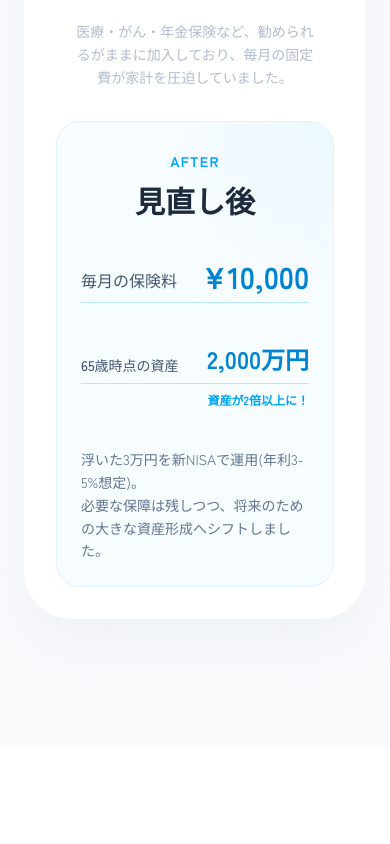
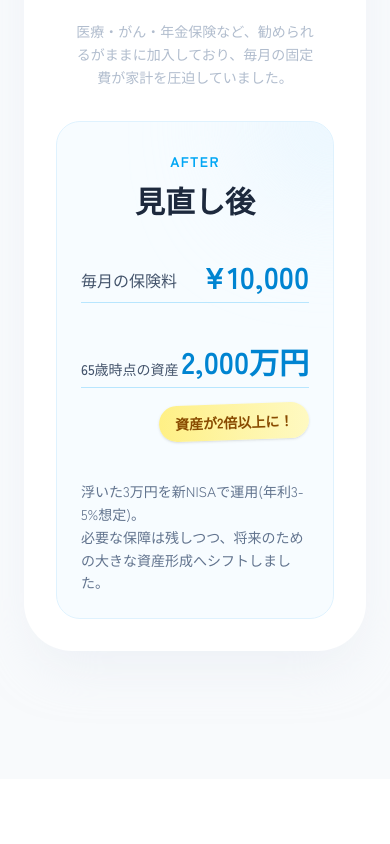
Before and after one commit to youkey777/uchiyama, a React (Vite) app: page / in a window 390 px wide. Shown: the part 5860-6704 px from the top of the page. Built offline with nearby package versions, Linux system fonts and the light colour scheme.

Commit message:
Enhance case study section: enlarge 2000万円 font, add prominent badge for 資産が2倍以上に, add float animation to After block, adjust hero image to 90px right on mobile, make service menu title bold

```diff
--- a/src/App.jsx
+++ b/src/App.jsx
@@ -253,7 +253,7 @@ const BrandSite = () => {
           <img
             src="/hero_main.jpg"
             alt="Financial Planning Consultation"
-            className="w-full h-full object-cover translate-x-[60px] lg:translate-x-0"
+            className="w-full h-full object-cover translate-x-[90px] lg:translate-x-0"
             style={{ objectPosition: '75% center' }}
           />
           {/* Gradient overlay from center to left */}
@@ -527,7 +527,8 @@ const BrandSite = () => {
               </div>
 
               {/* After */}
-              <div className="bg-sky-50/50 rounded-[1.5rem] md:rounded-[2rem] p-6 md:p-8 lg:p-12 border border-sky-100 relative overflow-hidden group hover:shadow-lg transition-all duration-500">
+              {/* After */}
+              <div className="bg-sky-50/50 rounded-[1.5rem] md:rounded-[2rem] p-6 md:p-8 lg:p-12 border border-sky-100 relative overflow-hidden group hover:shadow-lg transition-all duration-500 transform hover:-translate-y-1 animate-on-scroll">
                 <div className="absolute top-0 right-0 w-32 h-32 bg-sky-100 rounded-full blur-3xl -translate-y-1/2 translate-x-1/2"></div>
 
                 <div className="text-center mb-10 relative z-10">
@@ -541,12 +542,16 @@ const BrandSite = () => {
                     <span className="text-3xl md:text-4xl font-bold text-sky-600">¥10,000</span>
                   </div>
 
-                  <div className="space-y-2">
+                  <div className="space-y-4">
                     <div className="flex justify-between items-end border-b border-sky-200 pb-2">
                       <span className="text-slate-600 font-medium text-sm md:text-base">65歳時点の資産</span>
-                      <span className="text-2xl md:text-4xl font-bold text-sky-600">2,000万円</span>
+                      <span className="text-3xl md:text-5xl font-bold text-sky-600">2,000万円</span>
                     </div>
-                    <p className="text-right text-xs font-bold text-sky-500">資産が2倍以上に！</p>
+                    <div className="text-right">
+                      <span className="inline-block bg-gradient-to-r from-yellow-200 to-yellow-100 text-yellow-800 text-sm md:text-base font-bold px-4 py-2 rounded-full shadow-sm transform rotate-[-2deg]">
+                        資産が2倍以上に！
+                      </span>
+                    </div>
                   </div>
                 </div>
 
@@ -564,7 +569,7 @@ const BrandSite = () => {
       <section id="service" className="py-32 px-6 md:px-12 lg:px-24 bg-white relative">
         <div className="max-w-7xl mx-auto">
           <RevealOnScroll>
-            <h2 className="text-3xl md:text-5xl font-light text-slate-800 mb-16">サービスメニュー</h2>
+            <h2 className="text-3xl md:text-5xl font-bold text-slate-800 mb-16">サービスメニュー</h2>
           </RevealOnScroll>
 
           <div className="grid md:grid-cols-2 lg:grid-cols-3 gap-8">
--- a/src/index.css
+++ b/src/index.css
@@ -1 +1,10 @@
 @import "tailwindcss";
+
+@keyframes floatUp {
+  0% { opacity: 0; transform: translateY(20px); }
+  100% { opacity: 1; transform: translateY(0); }
+}
+
+.animate-on-scroll {
+  animation: floatUp 1s ease-out forwards;
+}
```
